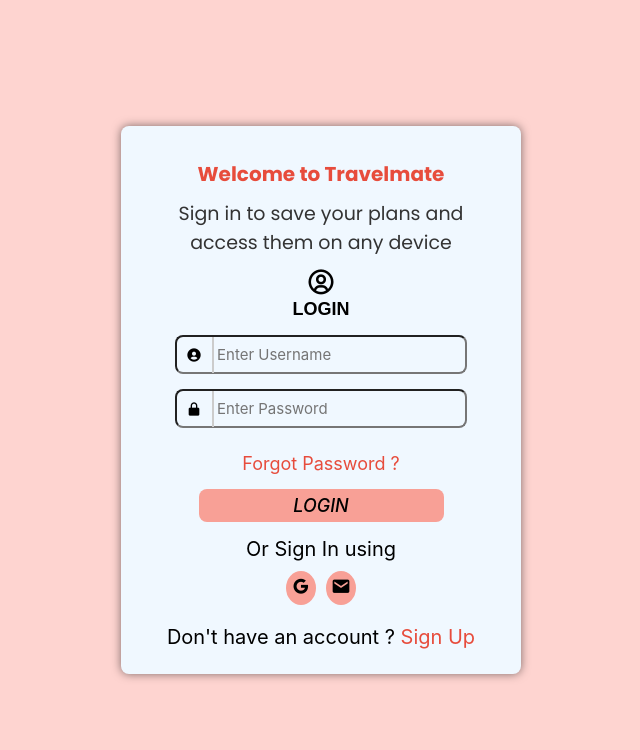
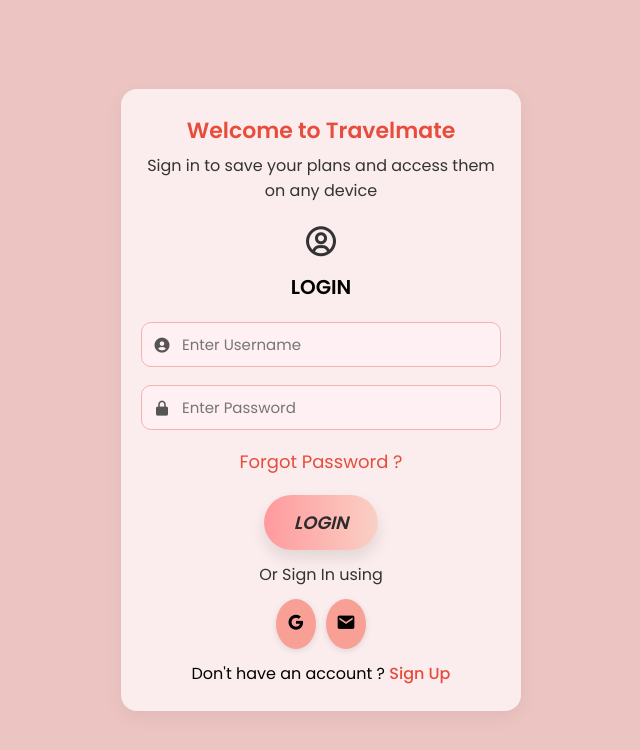
Before and after one commit to AdityaPanigrahi-13/Travelmate, a website: page SIGNUP&LOGIN/login.html in a window 1280 px wide. Shown: the whole page, without its empty margins (319-959 px from the left). Drawn offline with nearby package versions, Linux system fonts and the light colour scheme; files that its build step writes are made by us from their sources.

Commit message:
newchanges

```diff
--- /dev/null
+++ b/SIGNUP&LOGIN/style2.css
@@ -0,0 +1,181 @@
+@import url('https://fonts.googleapis.com/css2?family=Poppins:wght@300;400;500;600&display=swap');
+
+* {
+  margin: 0;
+  padding: 0;
+  box-sizing: border-box;
+  font-family: 'Poppins', sans-serif;
+}
+
+body {
+  background-color: #ecc4c1;
+  display: flex;
+  justify-content: center;
+  align-items: center;
+  height: 100vh;
+}
+
+.login {
+  background-color: rgb(251, 237, 237);
+  width: 100%;
+  max-width: 400px;
+  padding: 25px 20px;
+  border-radius: 16px;
+  box-shadow: 0 6px 20px rgba(0, 0, 0, 0.05);
+}
+
+.login .text {
+  text-align: center;
+  font-size: 22px;
+  color: #e74c3c;
+  font-weight: 600;
+  margin-bottom: 6px;
+}
+
+.login .text2 {
+  text-align: center;
+  font-size: 16px;
+  color: #333;
+  margin-bottom: 20px;
+}
+
+.login .logo {
+  text-align: center;
+  margin-bottom: 20px;
+}
+
+.login .logo i {
+  font-size: 36px;
+  color: #333;
+}
+
+.login .logo h2 {
+  font-size: 20px;
+  margin-top: 8px;
+  color: #000;
+}
+
+.input_box {
+  margin-bottom: 18px;
+}
+
+.input_box .ICON {
+  position: relative;
+  display: flex;
+  align-items: center;
+}
+
+.input_box .ICON i {
+  position: absolute;
+  left: 12px;
+  font-size: 18px;
+  color: #555;
+}
+
+.input_box .ICON input {
+  width: 100%;
+  padding: 10px 12px 10px 40px;
+  border-radius: 10px;
+  border: 1px solid #f4b2b2;
+  background-color: #fff0f3;
+  font-size: 15px;
+  color: #333;
+  outline: none;
+}
+
+.login .forgot_password {
+    text-align: center;
+    margin-top: 10px;
+}
+
+.login .forgot_password a{
+    text-decoration: none;
+    font-size: 15px;
+    font-size: large;
+    color: #e74c3c;
+
+}
+
+
+.submit-section {
+  text-align: center;
+  margin-top: 20px;
+}
+
+.submit-btn {
+  background: linear-gradient(to right, #ff9a9e, #fad0c4);
+  color: #2c2c2c;
+  font-size: 18px;
+  font-weight: 600;
+  padding: 14px 30px;
+  border: none;
+  border-radius: 50px;
+  box-shadow: 0 8px 15px rgba(0, 0, 0, 0.1);
+  cursor: pointer;
+  transition: all 0.3s ease;
+  display: inline-flex;
+  align-items: center;
+  gap: 10px;
+}
+
+.submit-btn:hover {
+  background: linear-gradient(to right, #fad0c4, #ffd1dc);
+  box-shadow: 0 10px 20px rgba(0, 0, 0, 0.2);
+  transform: translateY(-2px);
+}
+
+.submit-btn:active {
+  transform: scale(0.98);
+}
+
+.login button:hover {
+  background: linear-gradient(to right, #f8a096, #fbd4d4);
+  transform: scale(1.03);
+  box-shadow: 0 4px 12px rgba(231, 76, 60, 0.2);
+}
+
+.login .signin {
+  text-align: center;
+  font-size: 16px;
+  margin: 12px 0;
+  color: #333;
+}
+
+.login .social_icon {
+  display: flex;
+  justify-content: center;
+  gap: 10px;
+  margin-bottom: 12px;
+}
+
+.login .social_icon a {
+  background-color: #f8a096;
+  border-radius: 50%;
+  padding: 10px;
+  color: #000;
+  font-size: 20px;
+  text-decoration: none;
+  box-shadow: 0 2px 6px rgba(0, 0, 0, 0.1);
+  transition: 0.2s ease;
+}
+
+.login .social_icon a:hover {
+  transform: scale(1.1);
+  background-color: #e57d7d;
+}
+
+.login .signup {
+  text-align: center;
+  font-size: 16px;
+  margin-top: 10px;
+}
+
+.login .signup a {
+  color: #e74c3c;
+  text-decoration: none;
+  font-weight: 500;
+}
+
+.login .signup a:hover {
+  text-decoration: underline;
+}
--- /dev/null
+++ b/SIGNUP&LOGIN/style3.css
@@ -0,0 +1,176 @@
+@import url('https://fonts.googleapis.com/css2?family=Poppins:wght@300;400;500;600&display=swap');
+
+* {
+  margin: 0;
+  padding: 0;
+  box-sizing: border-box;
+  font-family: 'Poppins', sans-serif;
+}
+
+body {
+  background-color: #ecc4c1;
+  display: flex;
+  justify-content: center;
+  align-items: center;
+  height: 100vh;
+}
+
+.login {
+  background-color: rgb(251, 237, 237);
+  width: 100%;
+  max-width: 400px;
+  padding: 25px 20px;
+  border-radius: 16px;
+  box-shadow: 0 6px 20px rgba(0, 0, 0, 0.05);
+}
+
+.login .text {
+  text-align: center;
+  font-size: 22px;
+  color: #e74c3c;
+  font-weight: 600;
+  margin-bottom: 6px;
+}
+
+.login .text2 {
+  text-align: center;
+  font-size: 16px;
+  color: #333;
+  margin-bottom: 20px;
+}
+
+.login .logo {
+  text-align: center;
+  margin-bottom: 20px;
+}
+
+.login .logo i {
+  font-size: 36px;
+  color: #333;
+}
+
+.login .logo h2 {
+  font-size: 20px;
+  margin-top: 8px;
+  color: #000;
+}
+
+.input_box {
+  margin-bottom: 18px;
+}
+
+.input_box .ICON {
+  position: relative;
+  display: flex;
+  align-items: center;
+}
+
+.input_box .ICON i {
+  position: absolute;
+  left: 12px;
+  font-size: 18px;
+  color: #555;
+}
+
+.input_box .ICON input {
+  width: 100%;
+  padding: 10px 12px 10px 40px;
+  border-radius: 10px;
+  border: 1px solid #f4b2b2;
+  background-color: #fff0f3;
+  font-size: 15px;
+  color: #333;
+  outline: none;
+}
+
+.login .remember_me {
+  display: flex;
+  align-items: center;
+  justify-content: center;
+  margin-top: 20px;
+  margin-bottom: 20px;
+  gap: 8px;
+}
+
+.submit-section {
+  text-align: center;
+  margin-top: 20px;
+}
+
+.submit-btn {
+  background: linear-gradient(to right, #ff9a9e, #fad0c4);
+  color: #2c2c2c;
+  font-size: 18px;
+  font-weight: 600;
+  padding: 14px 30px;
+  border: none;
+  border-radius: 50px;
+  box-shadow: 0 8px 15px rgba(0, 0, 0, 0.1);
+  cursor: pointer;
+  transition: all 0.3s ease;
+  display: inline-flex;
+  align-items: center;
+  gap: 10px;
+}
+
+.submit-btn:hover {
+  background: linear-gradient(to right, #fad0c4, #ffd1dc);
+  box-shadow: 0 10px 20px rgba(0, 0, 0, 0.2);
+  transform: translateY(-2px);
+}
+
+.submit-btn:active {
+  transform: scale(0.98);
+}
+
+.login button:hover {
+  background: linear-gradient(to right, #f8a096, #fbd4d4);
+  transform: scale(1.03);
+  box-shadow: 0 4px 12px rgba(231, 76, 60, 0.2);
+}
+
+.login .signin {
+  text-align: center;
+  font-size: 16px;
+  margin: 12px 0;
+  color: #333;
+}
+
+.login .social_icon {
+  display: flex;
+  justify-content: center;
+  gap: 10px;
+  margin-bottom: 12px;
+}
+
+.login .social_icon a {
+  background-color: #f8a096;
+  border-radius: 50%;
+  padding: 10px;
+  color: #000;
+  font-size: 20px;
+  text-decoration: none;
+  box-shadow: 0 2px 6px rgba(0, 0, 0, 0.1);
+  transition: 0.2s ease;
+}
+
+.login .social_icon a:hover {
+  transform: scale(1.1);
+  background-color: #e57d7d;
+}
+
+.login .signup {
+  text-align: center;
+  font-size: 16px;
+  margin-top: 10px;
+}
+
+.login .signup a {
+  color: #e74c3c;
+  text-decoration: none;
+  font-weight: 500;
+}
+
+.login .signup a:hover {
+  text-decoration: underline;
+}
--- a/script.js
+++ b/script.js
@@ -52,9 +52,13 @@
 
 
 function goToLogin() {
-    window.location.href = "SIGNUP&LOGIN/signup.html";
+    window.location.href = "SIGNUP&LOGIN/signupnew.html";
 }
 
 function goToform2(){
     window.location.href="TRAVELPAGE/form2.html";
 }
+
+function goToTrips(){
+    window.locaction.href="TRIPS/optionmenu.html";
+}
```
Also changed, not shown: 1stpage.html (+1 -1 lines), SIGNUP&LOGIN/signupnew.html (added, +67 -0 lines).
